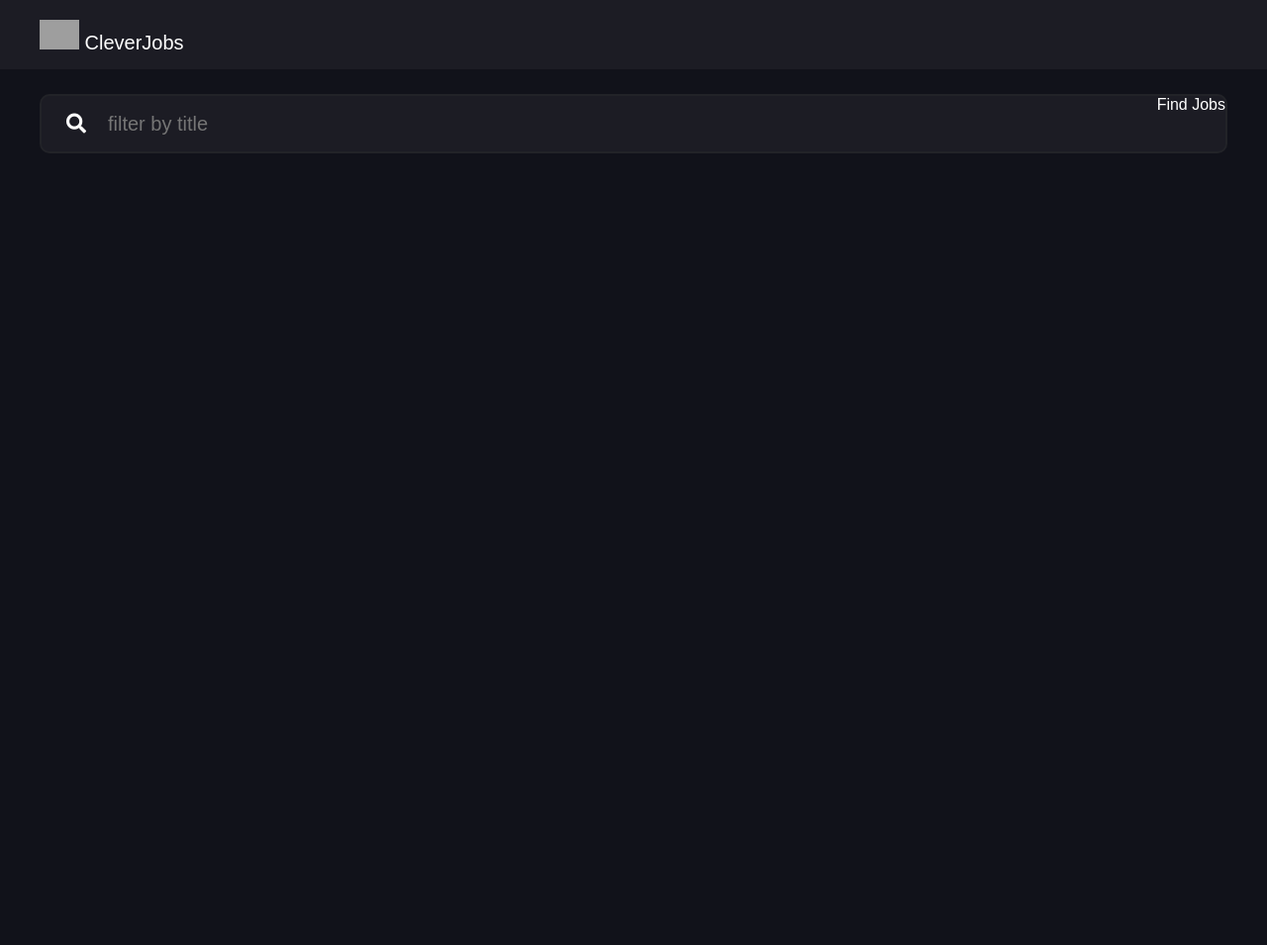
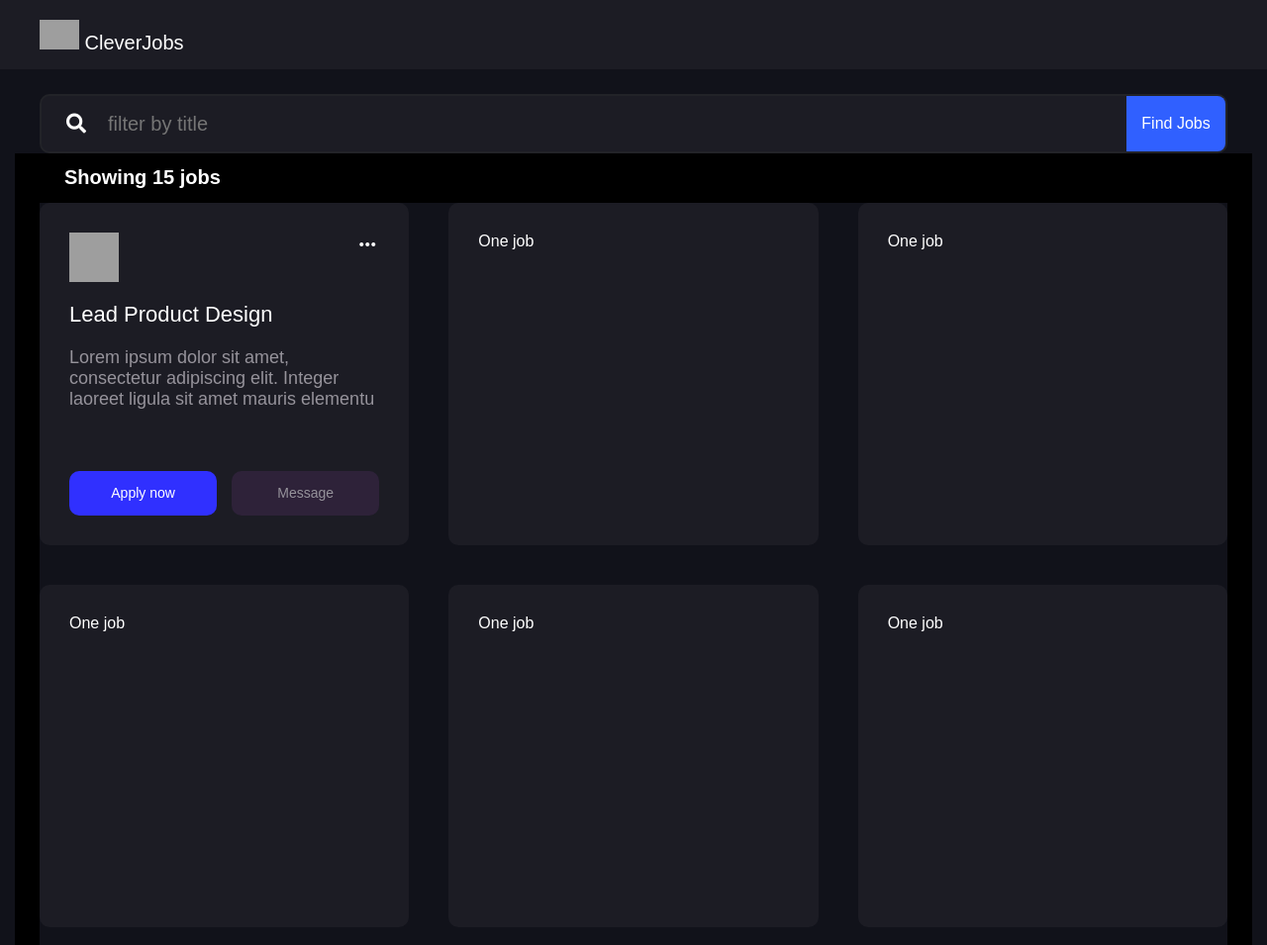
Before and after one commit to Sagkarki/Saas-product, a plain HTML site: page index.html in a window 1280 px wide. Shown: the top 955 px of the page at 99% size. Before the commit the page ends 800 px from the top, so only its background shows below. Drawn offline with Linux system fonts and the light colour scheme; grey boxes are pictures that could not be loaded.

Commit message:
ADD: tile 1

```diff
--- a/css/style.css
+++ b/css/style.css
@@ -50,6 +50,7 @@ header {
     border-radius: 10px;
     border: 2px solid #222328;
     display: flex;
+    overflow: hidden;
 
 }
  .input-container{
@@ -71,3 +72,101 @@ header {
     font-size: 20px;
     margin-left: 25px;
 }
+.button-container{
+    background-color: #3060ff;
+    width: 100px;
+    display: flex;
+    justify-content: center;
+    align-items: center;
+    cursor: pointer;
+    transition:  all 0.2s ease;
+}
+.button-container:hover{
+    background: #5a81ff;
+}
+
+.jobs-list{
+    max-width: 1250px;
+    width: 100%;
+    background-color: black;
+    height: 100vh;
+    margin: 0 auto;
+    display: flex;
+    flex-direction: column;
+    padding: 0 25px;
+}
+
+.jobs-list h1{
+    margin-left: 25px;
+    font-size: 20px;
+}
+.jobs-container{
+    display: grid;
+    gap:40px;
+    grid-template-columns: repeat(3, 1fr);
+    grid-template-rows: repeat(3, 1fr);
+    background: #11121a;
+}
+
+
+.job-tile{
+    background: #1c1c24;
+    border-radius: 10px;
+    cursor: pointer;
+    display: flex;
+    flex-direction: column;
+    justify-content: flex-start;
+    color: white;
+    padding: 30px;
+    transition: transform 0.2s;
+}
+
+.job-tile:hover{
+    transform:scale(1.05);
+}
+.top{
+   justify-content: space-between;
+    width: 100%;
+    display: flex;
+}
+
+.top img{
+    width: 50px;
+    height: 50px;
+}
+.rolename{
+    padding: 20px 0px;
+}
+.rolename span{
+    font-size: 22px;
+}
+ .description{
+     height: 105px;
+     overflow: hidden;
+     font-size: 18px;
+     color: #96939b
+ }
+ .buttons{
+
+     color: black;
+     margin-top: 20px;
+     display: flex;
+     justify-content: space-between;
+     height: 45px;
+
+ }
+ .button{
+     flex:1;
+     display: flex;
+     justify-content: center;
+     align-items: center;
+     border-radius: 10px;
+     color: #96939b;
+     background-color: #2e2239;
+     font-size: 14px;
+ }
+ .apply-now{
+     color:white;
+     background-color: #3030ff;
+     margin-right: 15px;
+    }
--- a/index.html
+++ b/index.html
@@ -7,6 +7,7 @@
     <title>Live-developer-jobs</title>
     <link rel="stylesheet" href="./css/style.css">
     <link rel="stylesheet" href="https://use.fontawesome.com/releases/v5.15.3/css/all.css" integrity="sha384-SZXxX4whJ79/gErwcOYf+zWLeJdY/qpuqC4cAa9rOGUstPomtqpuNWT9wdPEn2fk" crossorigin="anonymous">
+    <link rel="stylesheet" href="https://fonts.googleapis.com/icon?family=Material+Icons" />
 
 </head>
 <body>
@@ -28,5 +29,51 @@
             </div>
         </div>
     </div>
+
+    <div class="jobs-list">
+        <h1>Showing 15 jobs</h1>
+        <div class="jobs-container">
+            <div class="job-tile">
+                <div class="top">
+                    <img src="https://pbs.twimg.com/profile_images/1871386426/TSIconButtonSM_400x400.png"/>
+                    <span class="material-icons more_horiz">more_horiz</span>
+                </div>
+                <div class="rolename">
+                    <span>Lead Product Design</span>
+                </div>
+                <div class="description">
+                    <span>Lorem ipsum dolor sit amet, consectetur adipiscing elit. Integer laoreet ligula sit amet mauris elementu
+                    </span>
+                </div>
+                <div class="buttons">
+                    <div class="button apply-now">
+                        Apply now
+                    </div>
+                    <div class="button">
+                        Message
+                    </div>
+                </div>
+            </div>
+            <div class="job-tile">
+                One job
+            </div>
+            <div class="job-tile">
+                One job
+            </div>
+            <div class="job-tile">
+                One job
+            </div>
+            <div class="job-tile">
+                One job
+            </div>
+            <div class="job-tile">
+                One job
+            </div>
+            <div class="job-tile">
+                One job
+            </div>
+        </div>
+    </div>
+    <script src="./js/script.js"></script>
 </body>
 </html>
```
